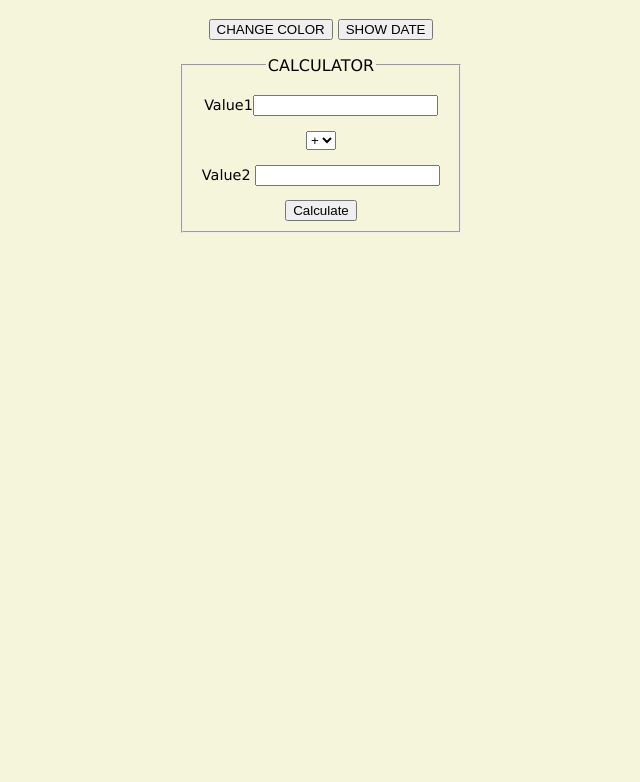
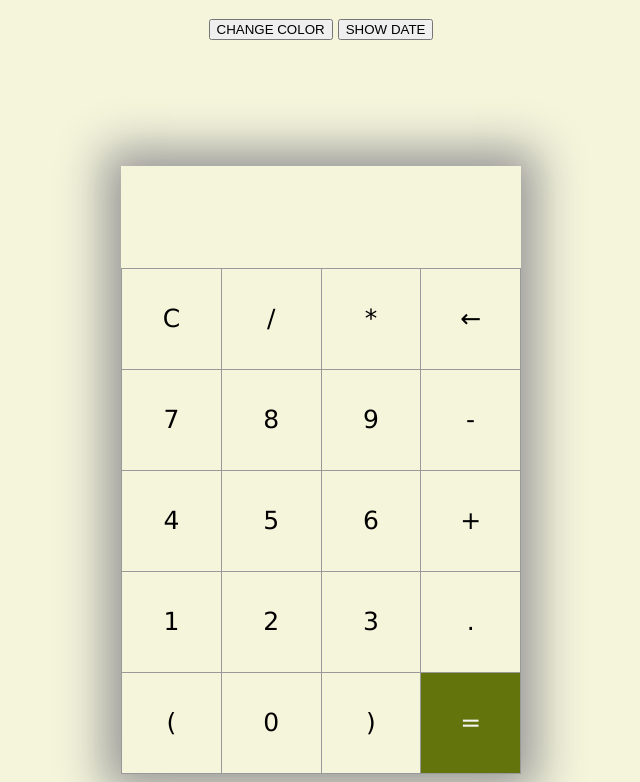
Before and after one commit to Rick919/SimpleCalculator, a plain HTML site: page index.html in a window 1280 px wide. Shown: the part 62-844 px from the top of the page, without its empty margins (319-959 px from the left). Before the commit the page ends 800 px from the top, so only its background shows below. Drawn offline with Linux system fonts and the light colour scheme.

Commit message:
added style.css file + updated html+js files

```diff
--- a/index.html
+++ b/index.html
@@ -4,45 +4,60 @@
     <meta charset="UTF-8">
     <meta http-equiv="X-UA-Compatible" content="IE=edge">
     <meta name="viewport" content="width=device-width, initial-scale=1.0">
+    <link rel="stylesheet" href="style.css">
     <title>Calculator</title>
 
 </head>
 <body>
-    <style>
-        body{
-            background-color: rgb(255, 255, 255);
-            text-align: center;
-            font-family: 'Lucida Sans', 'Lucida Sans Regular', 'Lucida Grande', 'Lucida Sans Unicode', Geneva, Verdana, sans-serif;
-        }
-        fieldset{
-            width: 20%;
-            margin: 0 auto;
-        }
-        fieldset p {
-            font-size: 0.9rem;
-        }
-    </style>
+
     <h1 id="hOne"> WELCOME STRANGER</h1>
   <button id="change"> CHANGE COLOR</button>
   <button id="newD"> SHOW DATE</button>
   <p id="para"></p>
-   <fieldset>
+   <!--<fieldset>
        <legend> CALCULATOR </legend>
-       <p>Value1<input type="text" maxlength="10" id="fVal"></p>
+       <p>Value1<input type="text" maxlength="10" id="fVal" placeholder="Enter a number"></p>
        <select name="" id="oper">
         <option value="+">+</option>
         <option value="-">-</option>
         <option value="*">*</option>
         <option value="/">/</option>
     </select>
-       <p>Value2 <input type="text" name="number" id="sVal" maxlength="10"></p>
+       <p>Value2 <input type="text" name="number" id="sVal" maxlength="10" placeholder="Enter a number"></p>
 
 
        <button onclick="cal()">Calculate</button>
        <div  id="result" ></div>
-   </fieldset>
+   </fieldset> -->
 
+   <section>
 
+       <div class="container">
+           <div id="display"></div>
+           <div class="buttons">
+               <div class="button">C</div>
+               <div class="button">/</div>
+               <div class="button">*</div>
+               <div class="button">&larr;</div>
+               <div class="button">7</div>
+               <div class="button">8</div>
+               <div class="button">9</div>
+               <div class="button">-</div>
+               <div class="button">4</div>
+               <div class="button">5</div>
+               <div class="button">6</div>
+               <div class="button">+</div>
+               <div class="button">1</div>
+               <div class="button">2</div>
+               <div class="button">3</div>
+               <div class="button">.</div>
+               <div class="button">(</div>
+               <div class="button">0</div>
+               <div class="button">)</div>
+               <div id='equal' class= "button" >=</div>
+           </div>
+       </div>
+   </section>
 
 
 
--- /dev/null
+++ b/style.css
@@ -0,0 +1,60 @@
+body{
+    background-color: rgb(255, 255, 255);
+    text-align: center;
+    font-family: 'Lucida Sans', 'Lucida Sans Regular', 'Lucida Grande', 'Lucida Sans Unicode', Geneva, Verdana, sans-serif;
+}
+fieldset{
+    width: 20%;
+    margin: 0 auto;
+}
+fieldset p {
+    font-size: 0.9rem;
+}
+
+.container {
+    max-width: 400px;
+    margin: 10% auto 0 auto;
+    box-shadow: 0px 0px 43px 17px rgb(153, 153 ,153);
+
+}
+
+#display{
+    text-align: right;
+    height: 70px;
+    line-height: 70px;
+    padding: 16px 8px;
+    font-size: 25px;
+
+}
+
+.buttons{
+    display: grid;
+    border-bottom: 1px solid #999;
+    border-left: 1px solid #999;
+    grid-template-columns: 1fr 1fr 1fr 1fr;
+
+}
+
+.buttons > div {
+    border-top: 1px solid #999;
+    border-right: 1px solid #999;;
+}
+
+.button {
+    border: 0.5 solid #999;
+    line-height: 100px;
+    text-align: center;
+    font-size: 25px;
+    cursor: pointer;
+}
+
+#equal {
+    background-color: #63740d;
+    color: whitesmoke;
+}
+
+.button:hover {
+    background-color: black;
+    color: white;
+    transition: all 0.5s ease-in-out;
+}
--- a/test.js
+++ b/test.js
@@ -29,7 +29,7 @@ function inputChange() {
   return randomNum;
 };
 
-function cal() {
+/*function cal() {
     let fVal = parseInt(document.getElementById('fVal').value);
     let sVal = parseInt(document.getElementById('sVal').value);
     let oper = document.getElementById('oper').value;
@@ -45,9 +45,32 @@ function cal() {
         sum = fVal * sVal;
     };
     document.getElementById('result').innerHTML =`<p>The result is ${sum}`;
-}
+}*/
 
 
 document.getElementById('change').onclick = inputChange;
 document.getElementById('newD').onclick = newdate;
 document.body.style.backgroundColor = 'beige';
+
+let display = document.getElementById('display');
+let buttons = Array.from(document.getElementsByClassName('button'))
+
+buttons.map( button => {
+    button.addEventListener('click', (e) => {
+            switch(e.target.innerText){
+               case 'C':
+                   display.innerText = '';
+                   break;
+                   case '←':
+                   if(display.innerText){
+                    display.innerText = display.innerText.slice(0,-1);
+                   }
+                   break;
+                   case '=':
+                   display.innerText = eval(display.innerText);
+                   break;
+                default:
+                    display.innerText += e.target.innerText;
+            }
+    });
+});
```
